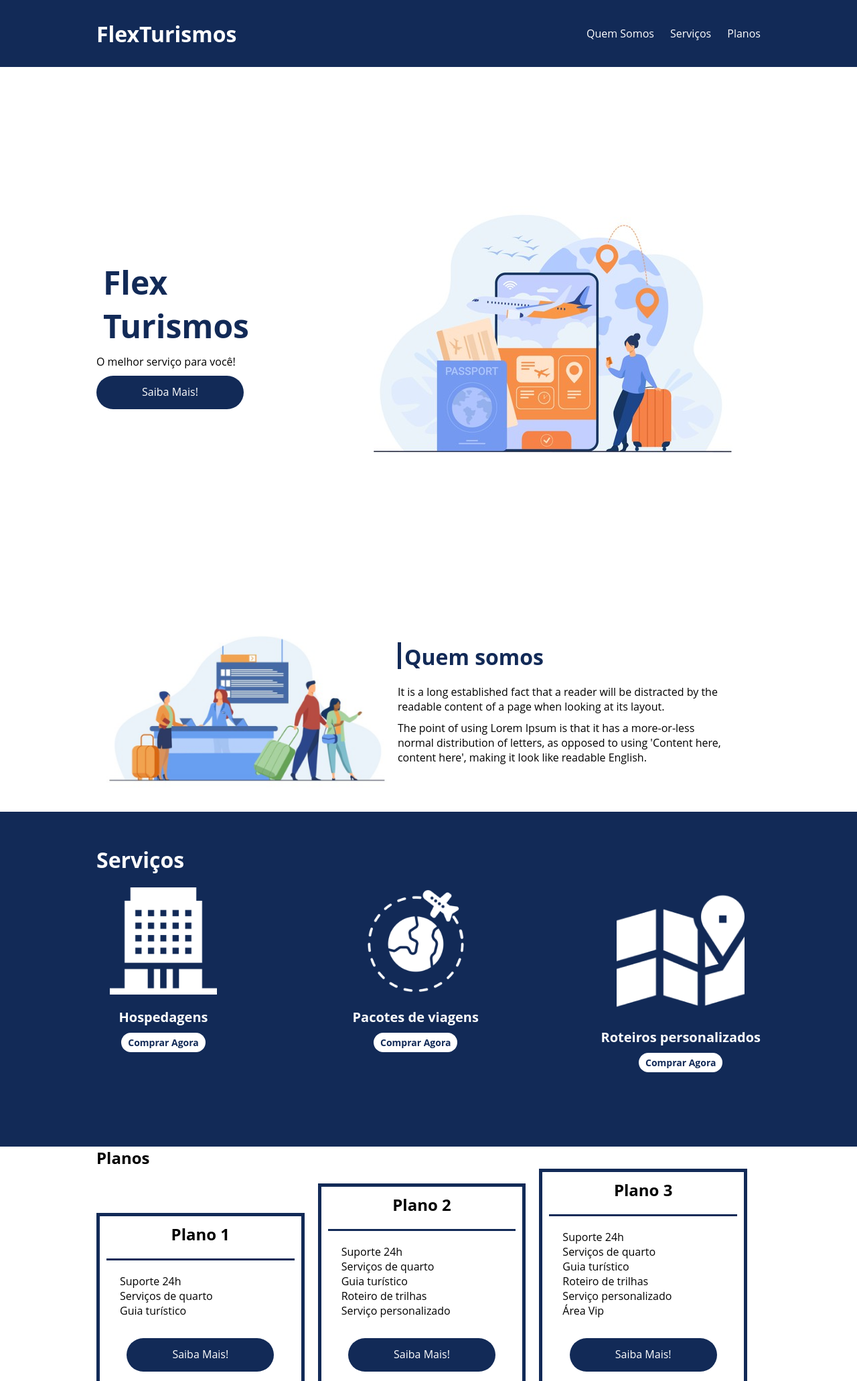
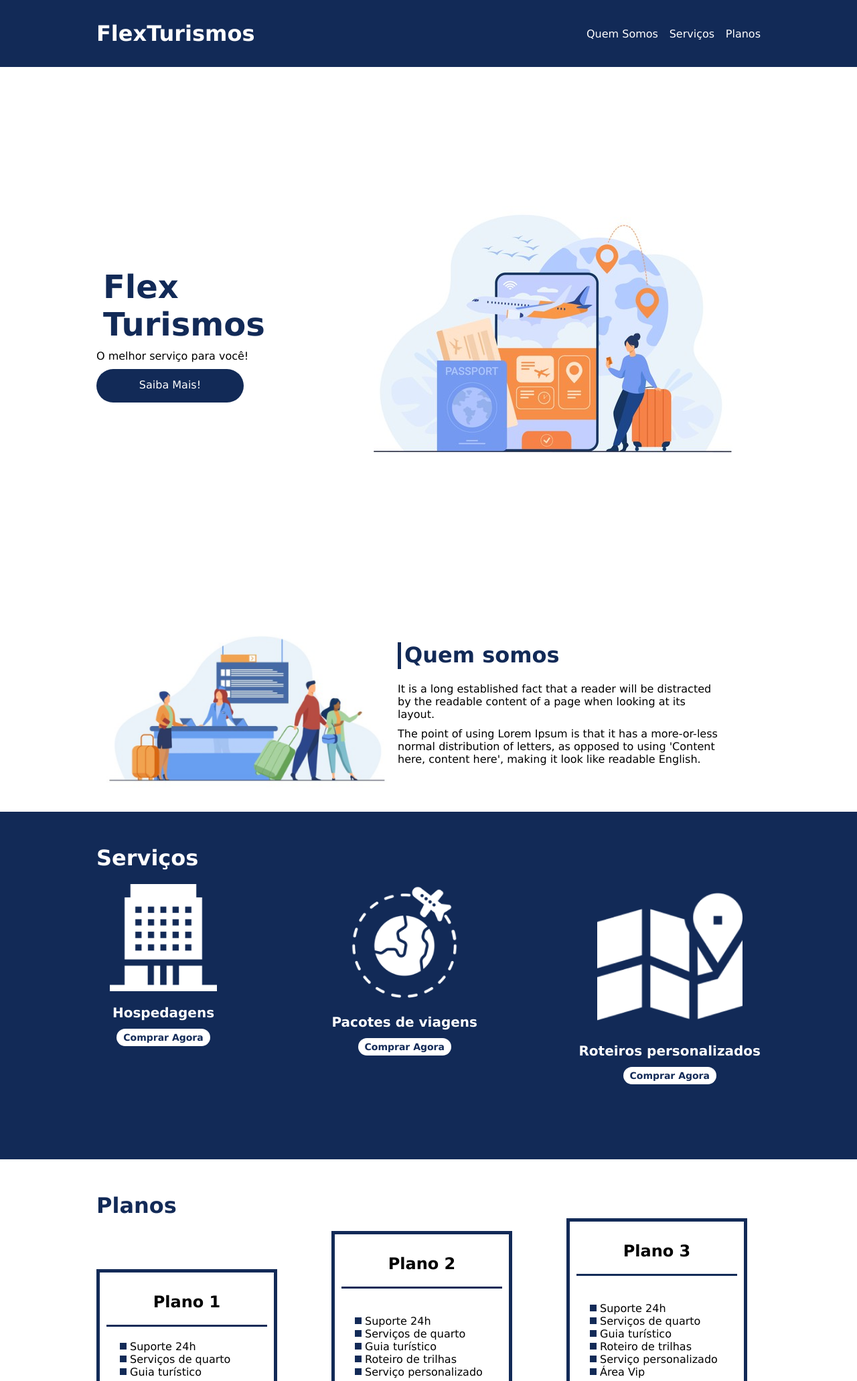
Before and after one commit to rafael-ds/bootcamp_dio, a PHP site: page / in a window 1280 px wide. Shown: the top 2062 px of the page at 67% size. Run offline with PHP 8.4, Linux system fonts and the light colour scheme.

Commit message:
Aplicando estilo a area de planos

```diff
--- a/Geracao_tech_unimed-BH/Modulo 2/3-Posicionando elementos com flexbox em css/Projeto Integrador/index.html
+++ b/Geracao_tech_unimed-BH/Modulo 2/3-Posicionando elementos com flexbox em css/Projeto Integrador/index.html
@@ -93,6 +93,7 @@
 
             <div class="item-plano">
                 <h3>Plano 2</h3>
+                <br>
                 <ul>
                     <li>Suporte 24h</li>
                     <li>Serviços de quarto</li>
@@ -105,6 +106,7 @@
 
             <div class="item-plano">
                 <h3>Plano 3</h3>
+                <br>
                 <ul>
                     <li>Suporte 24h</li>
                     <li>Serviços de quarto</li>
--- a/Geracao_tech_unimed-BH/Modulo 2/3-Posicionando elementos com flexbox em css/Projeto Integrador/style.css
+++ b/Geracao_tech_unimed-BH/Modulo 2/3-Posicionando elementos com flexbox em css/Projeto Integrador/style.css
@@ -1,7 +1,7 @@
 *{
     margin: 0;
     padding: 0;
-    font-family: 'Open Sans', 'sans-serif';
+    font-family: Verdana, Geneva, Tahoma, sans-serif;
 }
 
 ul{
@@ -173,10 +173,19 @@ header .menu{
 #planos{
     flex-direction: column;
     min-height: 100vh;
+    padding-top: 50px;
+}
+
+#planos h2{
+    font-size: 32px;
+    color: #122a57;
+
 }
 .lista-planos{
     display: flex;
     align-items: flex-end;
+    justify-content: space-between;
+
 }
 
 .item-plano{
@@ -184,6 +193,7 @@ header .menu{
     flex: 1;
     margin-right: 20px;
     padding: 10px;
+    max-width: 240px;
 
 }
 
@@ -191,6 +201,7 @@ header .menu{
     margin: auto;
     margin-top: 20px;
     margin-bottom: 20px;
+    box-shadow: 0 3px 5px .5px gray;
 }
 
 .item-plano h3{
@@ -198,6 +209,7 @@ header .menu{
     display: flex;
     flex-direction: column;
     text-align: center;
+    margin-top: 20px;
 }
 
 .item-plano h3::after{
@@ -213,4 +225,20 @@ header .menu{
     padding: 10px 20px;
     display: flex;
     flex-direction: column;
+    margin-bottom: 10px;
+
 }
+
+.item-plano ul li{
+    display: flex;
+    flex-wrap: nowrap;
+    align-items: center;
+}
+.item-plano ul li::before{
+    content: "";
+    width: 10px;
+    height: 10px;
+    background-color: #122a57;
+    margin-right: 5px;
+
+}
```
